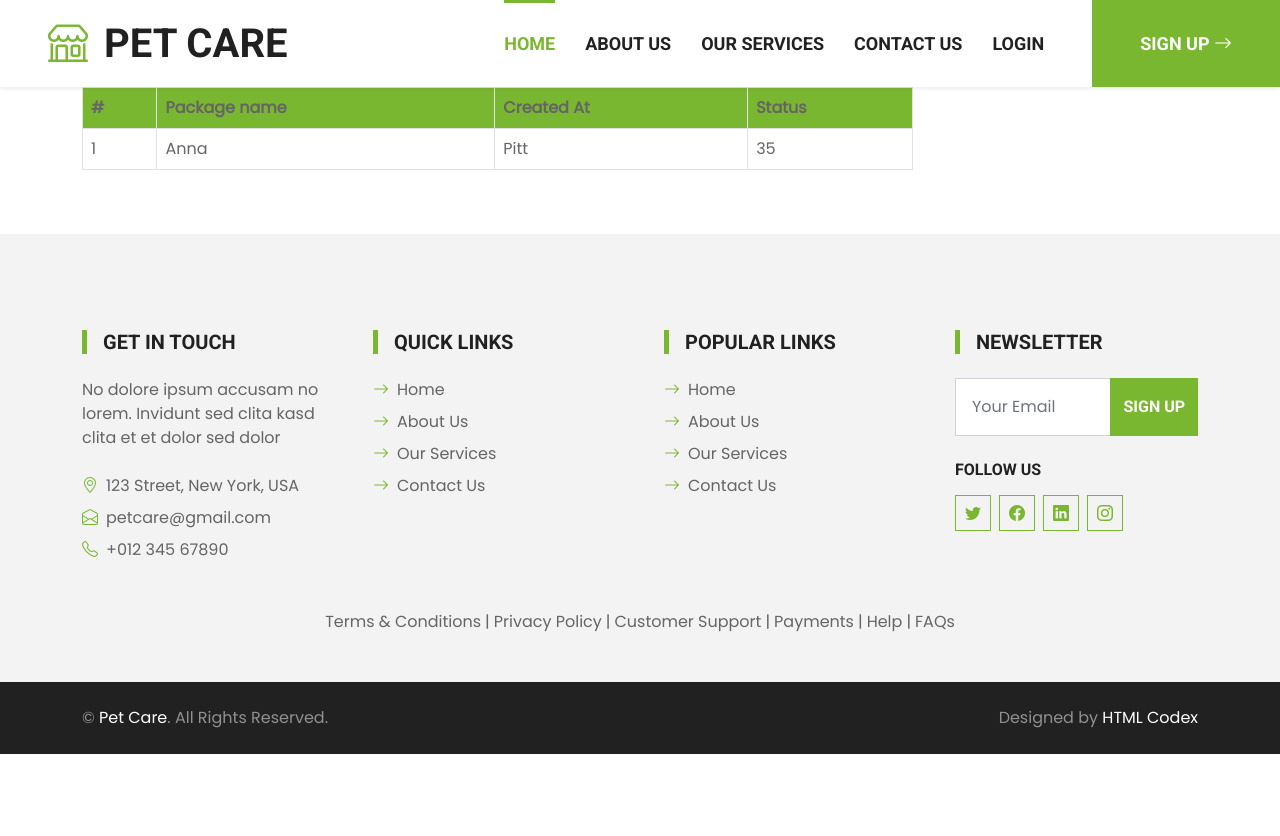
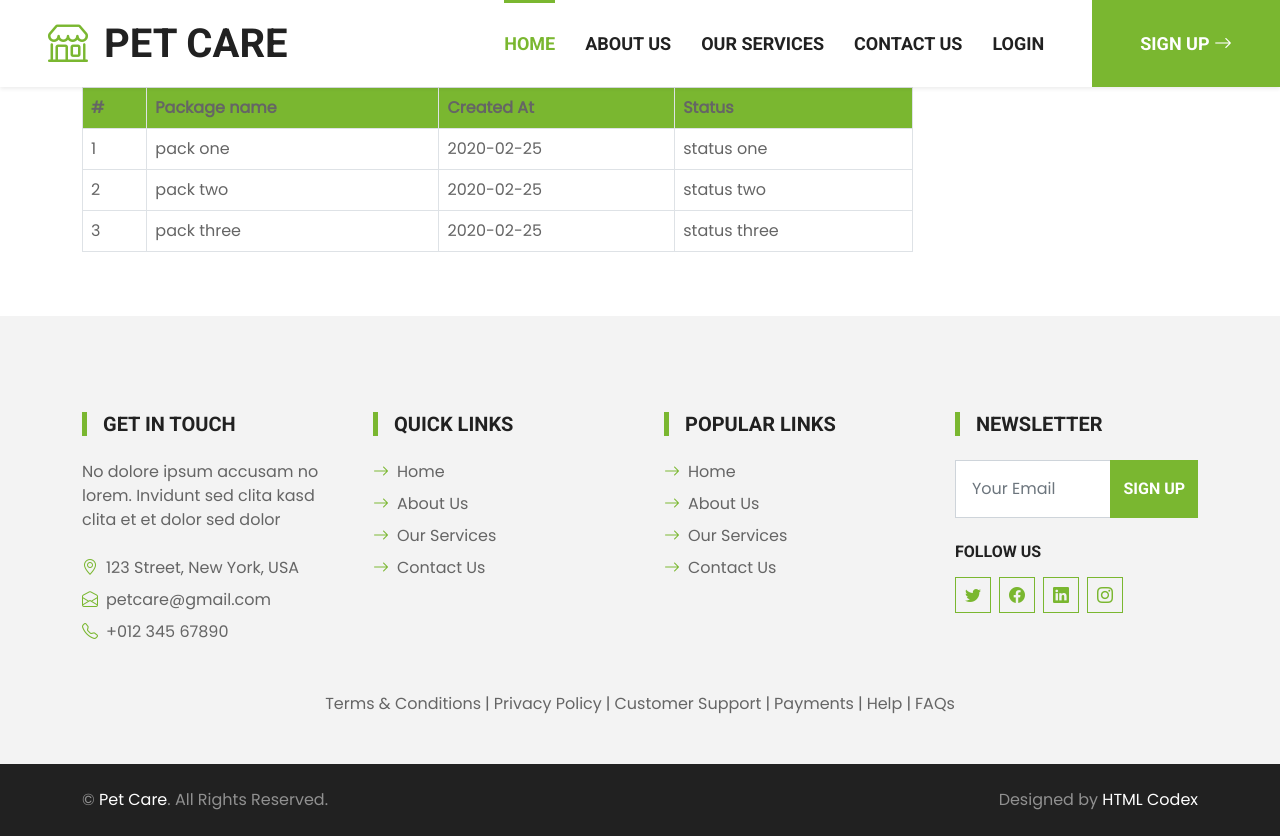
Before and after one commit to AbdelrhmanHamza/PetsCare-FrontEnd, an Angular app: page /home in a window 1280 px wide. Before the commit the page ends 800 px from the top, so only its background shows below. Built offline with nearby package versions, Linux system fonts and the light colour scheme.

Commit message:
ng ready & model is added

```diff
--- a/src/app/Business/business-subscription-tab/business-subscription-tab.component.html
+++ b/src/app/Business/business-subscription-tab/business-subscription-tab.component.html
@@ -12,11 +12,11 @@
                         </tr>
                     </thead>
                     <tbody>
-                        <tr>
-                            <td>1</td>
-                            <td>Anna</td>
-                            <td>Pitt</td>
-                            <td>35</td>
+                        <tr *ngFor="let package of packages">
+                            <td>{{package.id}}</td>
+                            <td>{{package.packageName}}</td>
+                            <td>{{package.createdAt}}</td>
+                            <td>{{package.status}}</td>
                         </tr>
                     </tbody>
                 </table>
```
